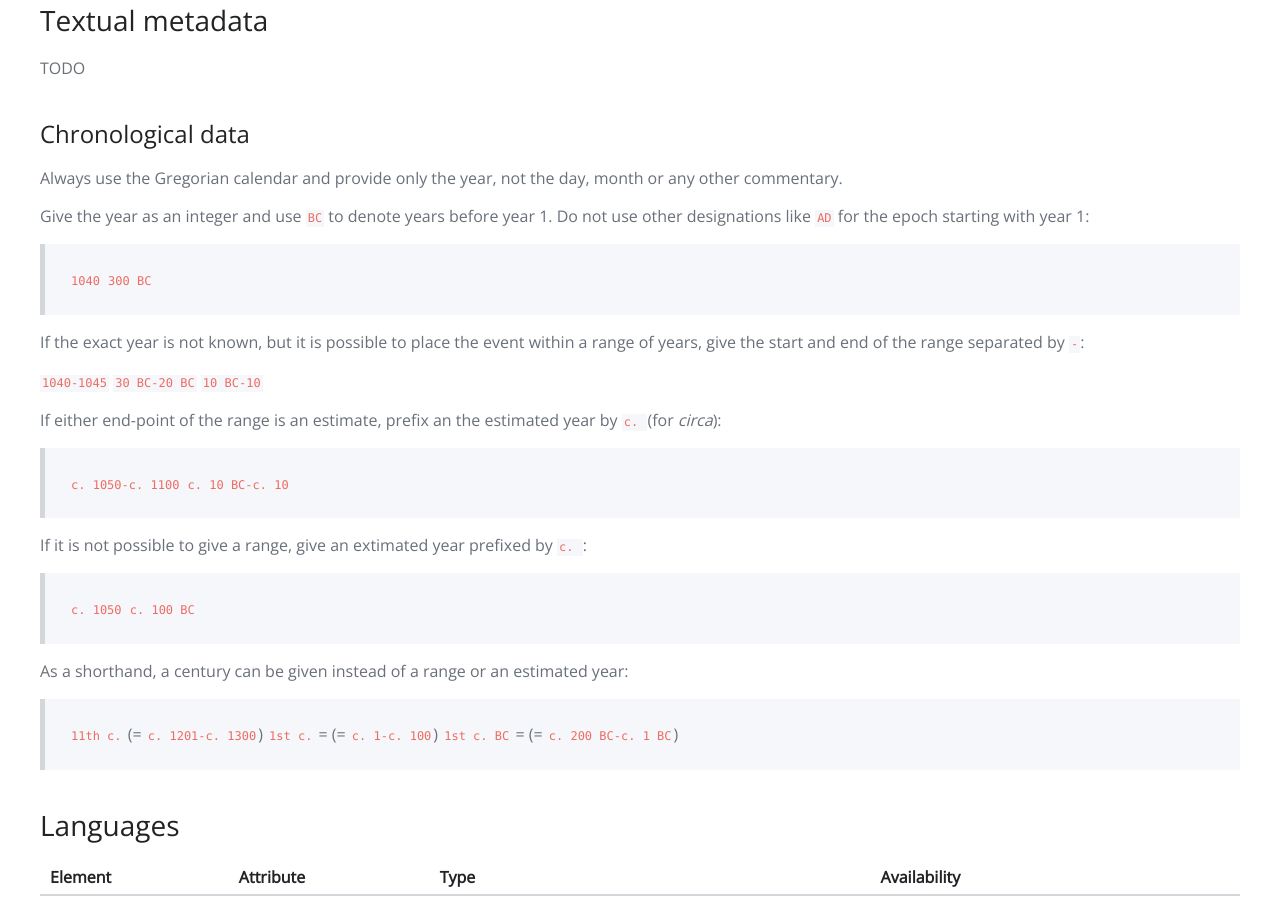
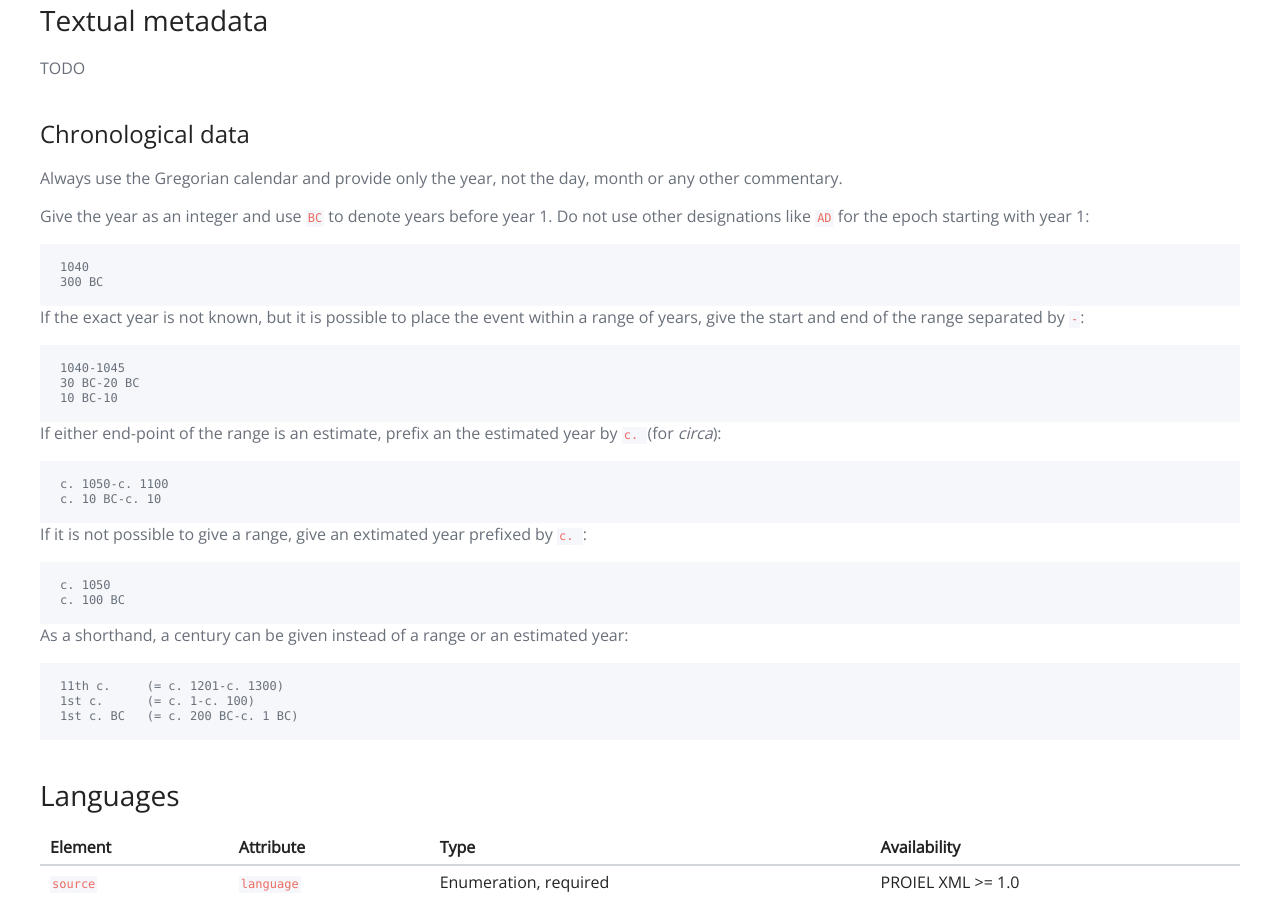
Before and after one commit to proiel/proiel.github.io, a Jekyll site: the page built from handbook/developer/proielxml.md, in a window 1280 px wide and 900 px high, scrolled down 1232 px. Built offline with Jekyll 4.4.1, drawn with Linux system fonts in a browser that asks for light colours; nearby versions of some CDN libraries.

````diff
--- a/handbook/developer/proielxml.md
+++ b/handbook/developer/proielxml.md
@@ -43,30 +43,40 @@ Always use the Gregorian calendar and provide only the year, not the day, month
 
 Give the year as an integer and use `BC` to denote years before year 1. Do not use other designations like `AD` for the epoch starting with year 1:
 
-> `1040`
-> `300 BC`
+```
+1040
+300 BC
+```
 
 If the exact year is not known, but it is possible to place the event within a range of years, give the start and end of the range separated by `-`:
 
-`1040-1045`
-`30 BC-20 BC`
-`10 BC-10`
+```
+1040-1045
+30 BC-20 BC
+10 BC-10
+```
 
 If either end-point of the range is an estimate, prefix an the estimated year by `c. ` (for _circa_):
 
-> `c. 1050-c. 1100`
-> `c. 10 BC-c. 10`
+```
+c. 1050-c. 1100
+c. 10 BC-c. 10
+```
 
 If it is not possible to give a range, give an extimated year prefixed by `c. `:
 
-> `c. 1050`
-> `c. 100 BC`
+```
+c. 1050
+c. 100 BC
+```
 
 As a shorthand, a century can be given instead of a range or an estimated year:
 
-> `11th c.` (= `c. 1201-c. 1300`)
-> `1st c.` = (= `c. 1-c. 100`)
-> `1st c. BC` = (= `c. 200 BC-c. 1 BC`)
+```
+11th c.     (= c. 1201-c. 1300)
+1st c.      (= c. 1-c. 100)
+1st c. BC   (= c. 200 BC-c. 1 BC)
+```
 
 ## Languages
 
````
